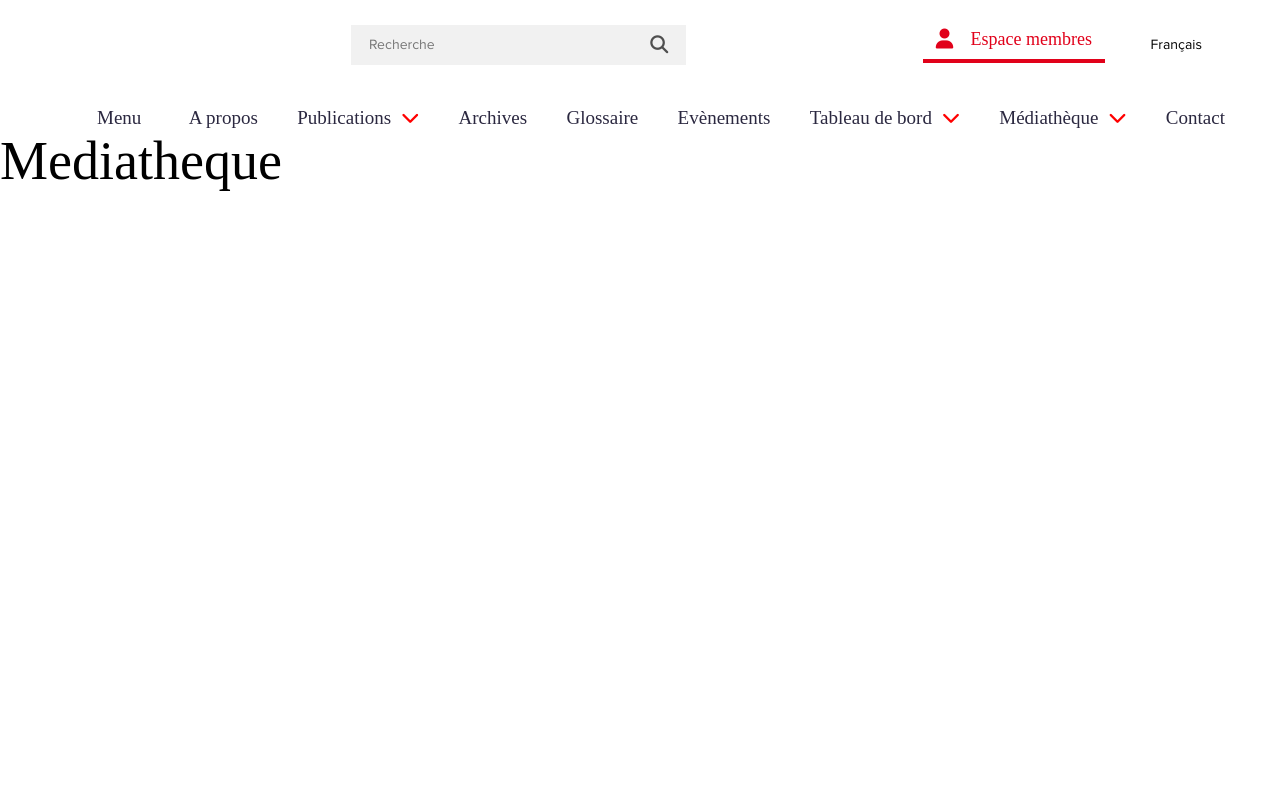
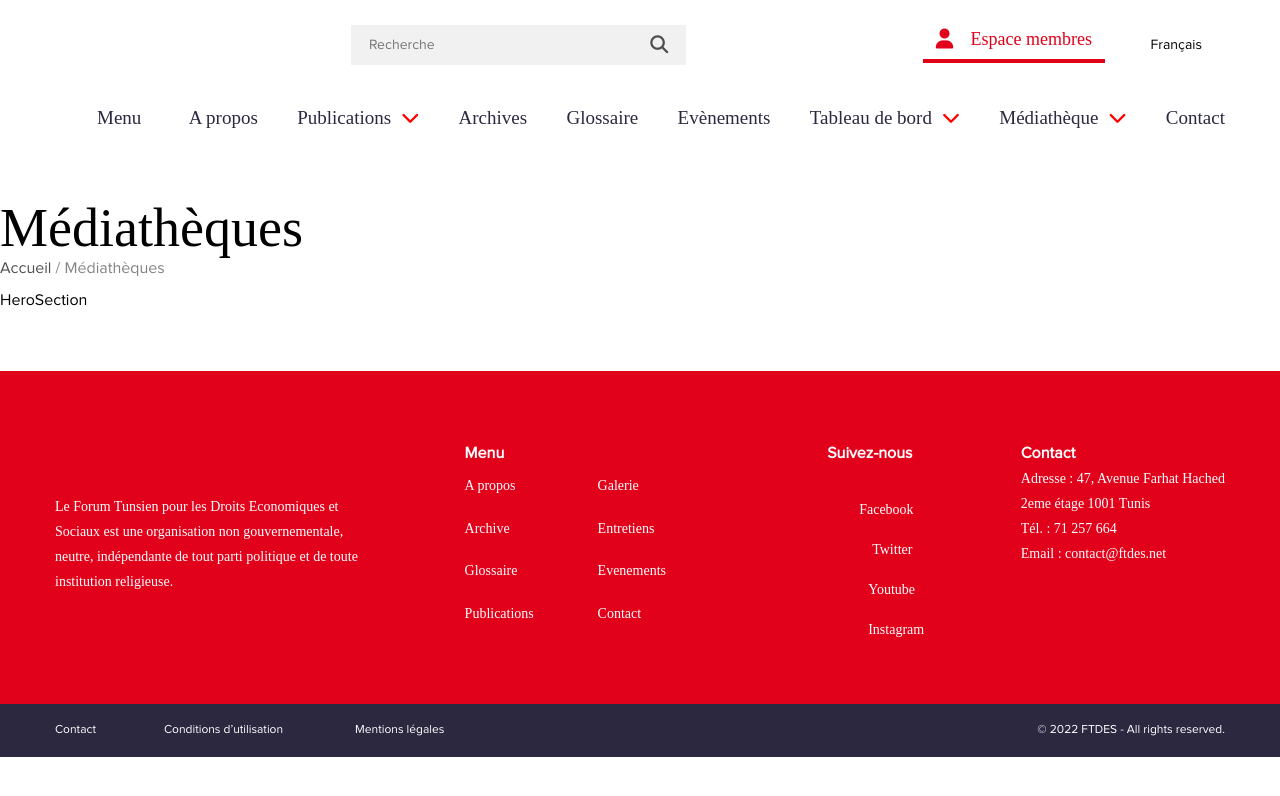
Before and after one commit to tarekguermazi/buildfront0602, a React (Create React App) app: page /Mediatheque in a window 1280 px wide. Shown: the top 796 px of the page. Built offline with nearby package versions, Linux system fonts and the light colour scheme.

Commit message:
Mediatheque main view placeholder

```diff
--- a/src/view/Médiathèque/Mediatheque.tsx
+++ b/src/view/Médiathèque/Mediatheque.tsx
@@ -1,7 +1,25 @@
 import React from "react";
+// COMPONENTS
+import Header from "./Header";
+import HeroSection from "./HeroSection";
+import MegaFooter from "../Layout/MegaFooter";
+import Footer from "../Layout/Footer";
 
 function Mediatheque() {
-  return <h1>Mediatheque</h1>;
+  return (
+    <section>
+
+      <div className='app__contenu'>
+        <section className='wideContent'>
+          <Header />
+          <HeroSection />
+          {/* MAIN GRID... */}
+        </section>
+      </div>
+      <MegaFooter />
+      <Footer />
+    </section>
+  );
 }
 
 export default Mediatheque;
```
